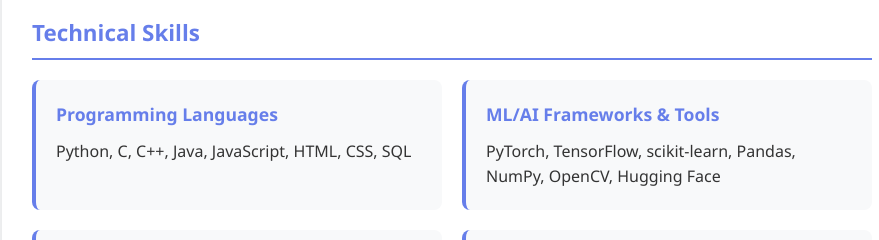
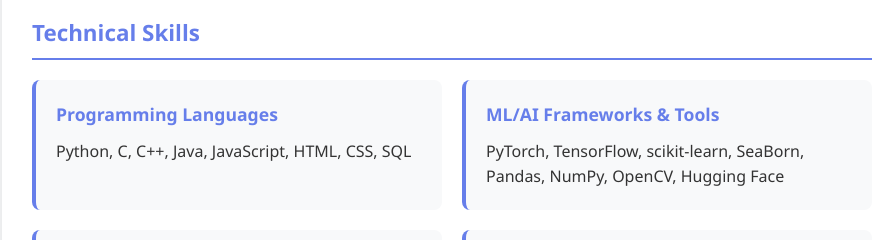
Before and after one commit to VarunUdayakumar/My-Portfolio, a plain HTML site: page index.html in a window 1280 px wide. Shown: the part 900-1140 px from the top of the page, without its empty margins (188-1067 px from the left). Drawn offline with Linux system fonts and the light colour scheme.

Commit message:
Update index.html

```diff
--- a/index.html
+++ b/index.html
@@ -71,7 +71,7 @@
                     </div>
                     <div class="skill-category">
                         <h4>ML/AI Frameworks & Tools</h4>
-                        <p>PyTorch, TensorFlow, scikit-learn, Pandas, NumPy, OpenCV, Hugging Face</p>
+                        <p>PyTorch, TensorFlow, scikit-learn, SeaBorn, Pandas, NumPy, OpenCV, Hugging Face</p>
                     </div>
                     <div class="skill-category">
                         <h4>Development Tools</h4>
```
